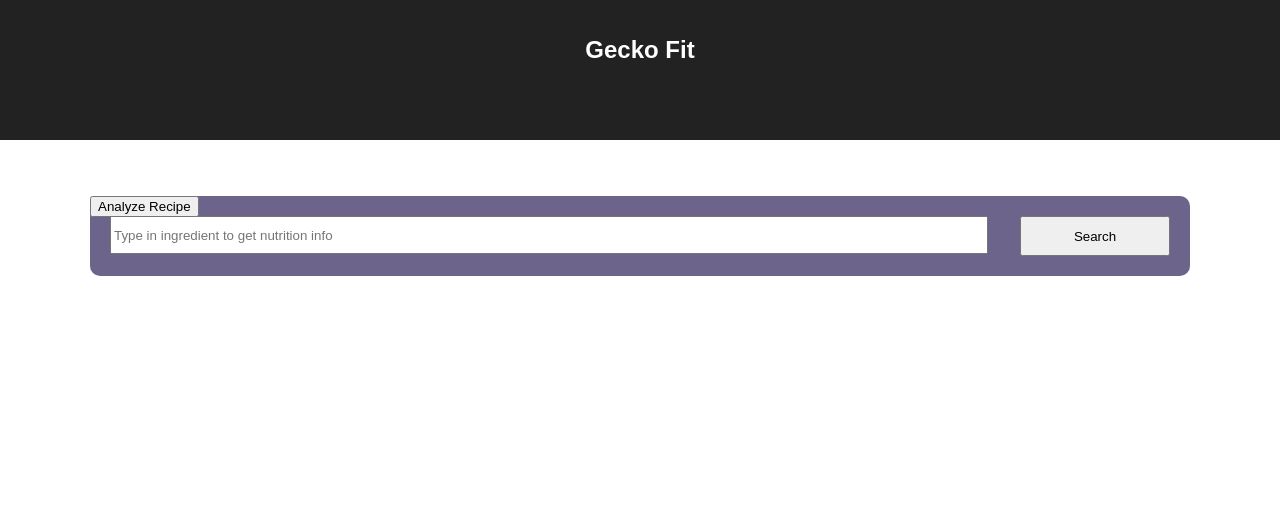
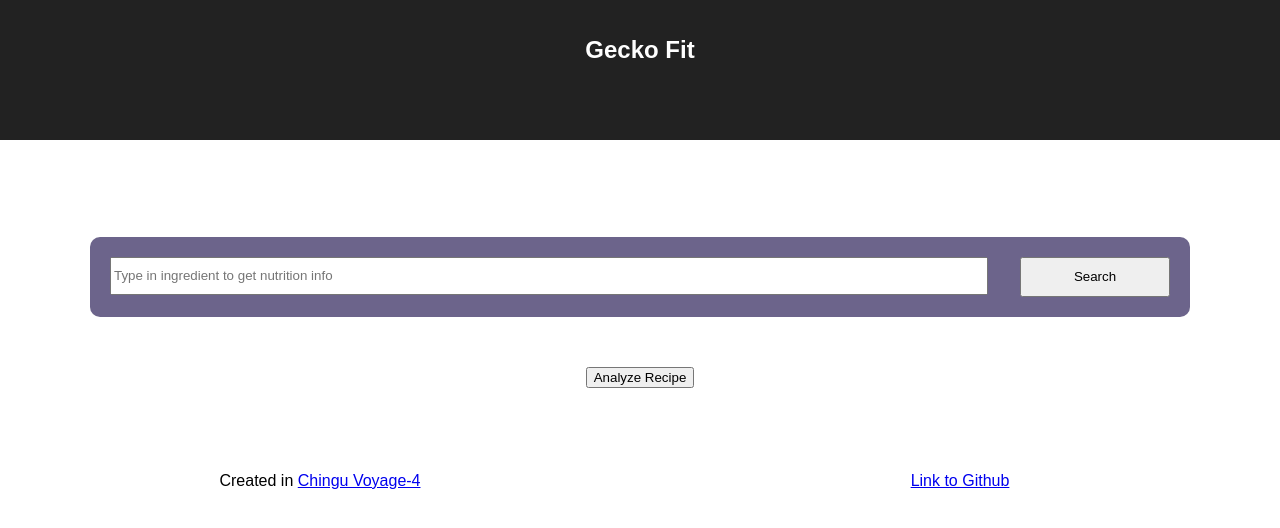
Before and after one commit to chingu-voyage4/Geckos-Team-0, a React (Create React App) app in the folder gecko-fit/: page / in a window 1280 px wide. Shown: the top 528 px of the page. Built offline with nearby package versions, Linux system fonts and the light colour scheme.

Commit message:
completed basic ui html and css

```diff
--- a/gecko-fit/src/App.css
+++ b/gecko-fit/src/App.css
@@ -1,8 +1,14 @@
 .App {
   text-align: center;
   display: grid;
+  grid-template-columns: [app-column-1] 100%;
+  grid-template-rows: [app-row-1]80% [app-row-2] 100px;
+}
+
+.App__wrapper {
+  display: grid;
   grid-template-columns: [column-1] 40px [column-2] 50px [column-3] auto [column-4] 50px [column-5] 40px [column-6];
-  grid-template-rows: [row-1] 30% [row-2] 100px [row-3] auto [row-4];
+  grid-template-rows: [row-1] 30% [row-2] 100px [row-3] auto [row-4] 100px [row-5] auto [row-6]30px [row-7] 100px;
 }
 
 .App__header {
@@ -27,8 +33,8 @@
   background: #6C648B;
   grid-column-start: column-3;
   grid-column-end: column-4;
-  grid-row-start: row-3;
-  grid-row-end: row-4;
+  grid-row-start: row-4;
+  grid-row-end: row-5;
   display: grid;
   grid-template-columns: [search-column-1] 10px [search-column-2] auto [search-column-3] 40px [search-column-4] 10px;
   grid-template-rows: [search-row-1] 10px [search-row-2] auto [search-row-3] 10px [search-row-4];
@@ -59,3 +65,35 @@
   grid-row-start: search-row-2;
   grid-row-end: search-row-3;
 }
+
+.ingredient-container__list {
+  grid-column: column-3 / column-4;
+  grid-row: row-5 / row-6;
+}
+
+.ingredient-container__analyze {
+  grid-column-start: column-3;
+  grid-column-end: column-4;
+  grid-row-start: row-7;
+  grid-row-end: row-8;
+}
+
+.footer {
+  grid-column-start: app-column-1;
+  grid-column-end: app-column-1;
+  grid-row-start: app-row-2;
+  grid-row-end: app-row-2;
+  display: grid;
+  grid-template-columns: [footer-column-1] 50% [footer-column-2] 50%;
+  grid-template-rows: [footer-row-1] 50%;
+}
+
+.footer__chingu-link {
+  grid-column: footer-column-1 / footer-column-1;
+  grid-row: footer-row-1 / footer-row-1;
+}
+
+.footer__github-link {
+  grid-column: footer-column-2 / footer-column-2;
+  grid-row: footer-row-1 / footer-row-1;
+}
--- a/gecko-fit/src/App.js
+++ b/gecko-fit/src/App.js
@@ -5,6 +5,7 @@ class App extends Component {
   render() {
     return (
       <div className="App">
+        <div class="App__wrapper">
           <header className="App__header">
 
             <h1 className="App__title">Gecko Fit</h1>
@@ -14,13 +15,18 @@ class App extends Component {
                 <input type="text" name="ingredient" className="ingredient-container__field" placeholder="Type in ingredient to get nutrition info" />
                 <input type="submit" value="Search" className="ingredient-container__submit" />
               </form>
-
-            <div>
-              <input type="button" value="Analyze Recipe" className="ingredient-container__analyze" />
             </div>
+            <div className="ingredient-container__list">
 
             </div>
-
+            <div className="ingredient-container__analyze">
+              <input type="button" value="Analyze Recipe" />
+            </div>
+          </div>
+          <footer className="footer">
+          <p className="footer__chingu-link">Created in <a href="#">Chingu Voyage-4</a></p>
+          <p className="footer__github-link"><a href="#">Link to Github</a></p>
+        </footer>
       </div>
     );
   }
```
Lines whose indentation alone changed are shown as unchanged.
